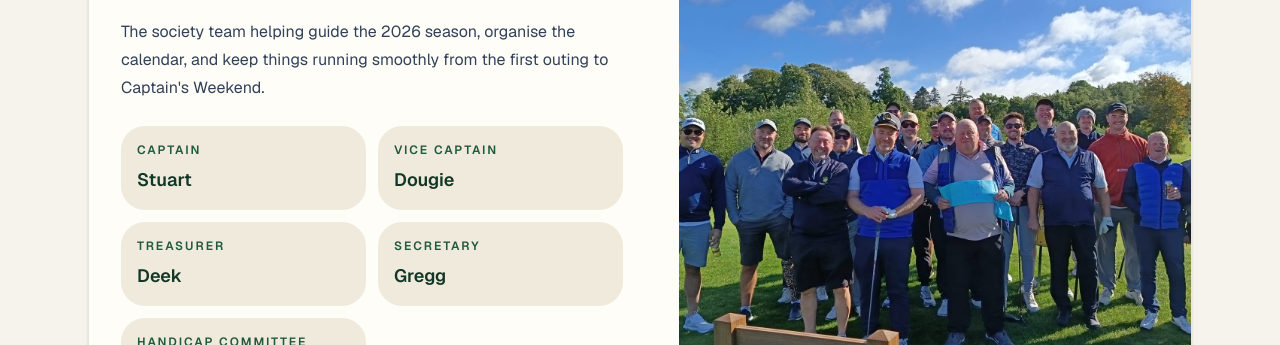
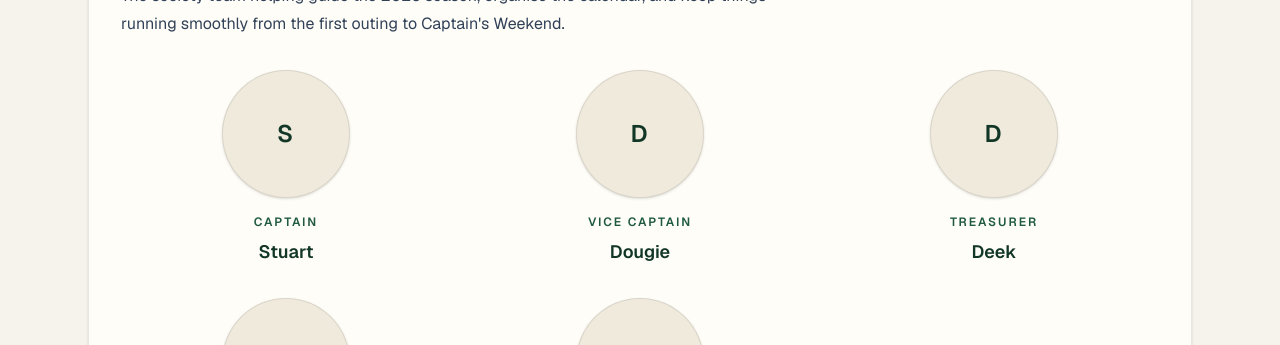
Before and after one commit to scott2dev/imperial-golf-society, a Next.js app: page /updates in a window 1280 px wide. Shown: the part 455-800 px from the top of the page. Built offline with nearby package versions, Linux system fonts and the light colour scheme; no server answers.

Commit message:
Updating updates page2

```diff
--- a/src/app/updates/page.tsx
+++ b/src/app/updates/page.tsx
@@ -1,6 +1,4 @@
 import type { Metadata } from "next";
-import Image from "next/image";
-
 export const metadata: Metadata = {
   title: "Updates",
   description: "Latest notices, announcements, and season updates.",
@@ -32,6 +30,15 @@ const keyMembers = [
   { role: "Handicap Committee", name: "Ryan & JK" },
 ];
 
+function getInitials(name: string) {
+  return name
+    .split(/[&\s]+/)
+    .filter(Boolean)
+    .slice(0, 2)
+    .map((part) => part[0]?.toUpperCase() ?? "")
+    .join("");
+}
+
 export default function UpdatesPage() {
   return (
     <main className="pb-8 sm:pb-12">
@@ -52,8 +59,7 @@ export default function UpdatesPage() {
       </section>
 
       <section className="mx-auto mt-6 max-w-6xl px-4 sm:mt-8 sm:px-6">
-        <div className="grid gap-6 overflow-hidden rounded-[2rem] border border-[var(--border)] bg-[var(--surface)] shadow-sm lg:grid-cols-[1.05fr_0.95fr]">
-          <div className="p-6 sm:p-8">
+        <div className="rounded-[2rem] border border-[var(--border)] bg-[var(--surface)] p-6 shadow-sm sm:p-8">
           <p className="text-sm font-semibold uppercase tracking-[0.18em] text-[var(--brand)]">
             Season 2026
           </p>
@@ -65,13 +71,16 @@ export default function UpdatesPage() {
             and keep things running smoothly from the first outing to Captain&apos;s Weekend.
           </p>
 
-            <div className="mt-6 grid gap-3 sm:grid-cols-2">
+          <div className="mt-8 grid gap-x-6 gap-y-8 sm:grid-cols-2 lg:grid-cols-3">
             {keyMembers.map((member) => (
               <article
                 key={member.role}
-                  className="rounded-[1.5rem] bg-[var(--surface-strong)] px-4 py-4"
+                className="flex flex-col items-center text-center"
               >
-                  <p className="text-xs font-semibold uppercase tracking-[0.16em] text-[var(--brand)]">
+                <div className="flex h-28 w-28 items-center justify-center rounded-full border border-[var(--border)] bg-[var(--surface-strong)] text-2xl font-semibold tracking-[0.08em] text-[var(--brand-dark)] shadow-sm sm:h-32 sm:w-32">
+                  {getInitials(member.name)}
+                </div>
+                <p className="mt-4 text-xs font-semibold uppercase tracking-[0.16em] text-[var(--brand)]">
                   {member.role}
                 </p>
                 <p className="mt-2 text-lg font-semibold text-[var(--brand-dark)]">
@@ -79,17 +88,6 @@ export default function UpdatesPage() {
                 </p>
               </article>
             ))}
-            </div>
-          </div>
-
-          <div className="relative min-h-[320px] lg:min-h-full">
-            <Image
-              src="/captainsweekend.jpg"
-              alt="Imperial Golf Society members during Captain's Weekend"
-              fill
-              className="object-cover"
-              sizes="(max-width: 1024px) 100vw, 40vw"
-            />
           </div>
         </div>
       </section>
```
Lines whose indentation alone changed are shown as unchanged.
